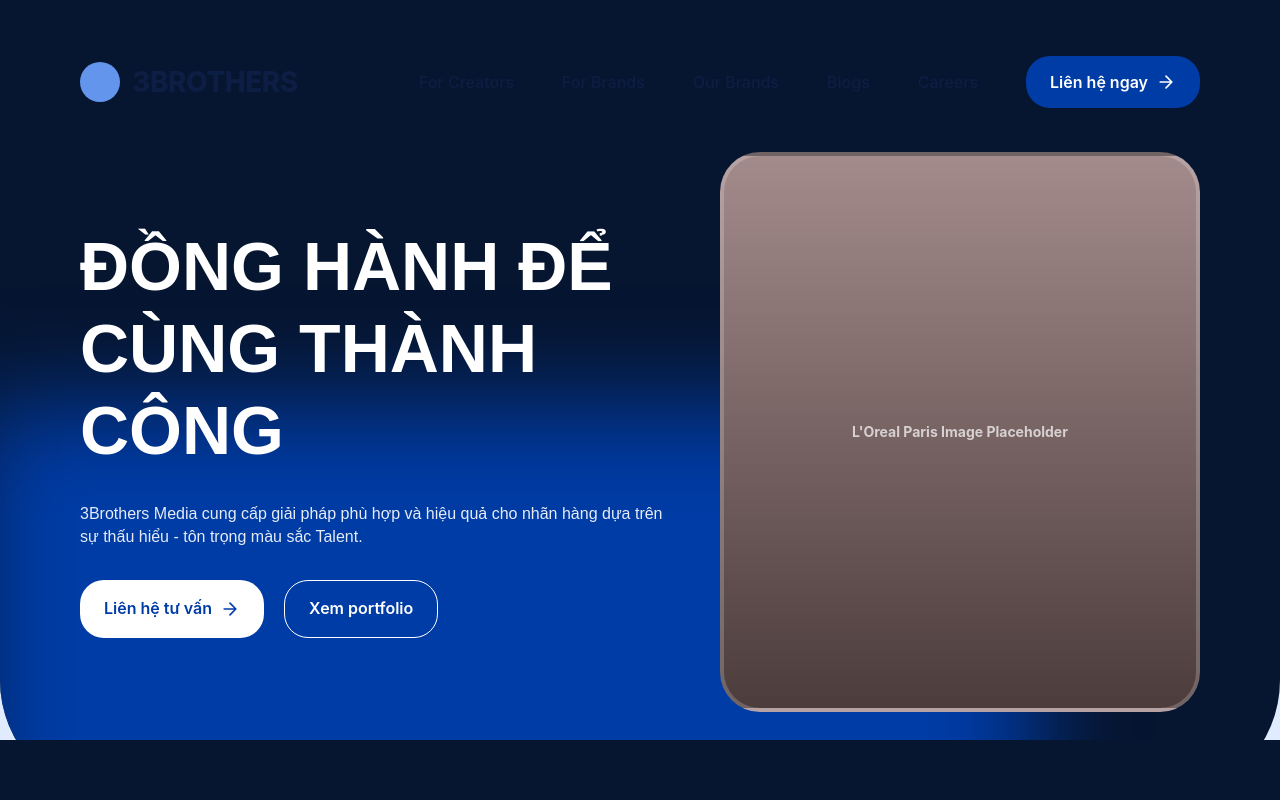
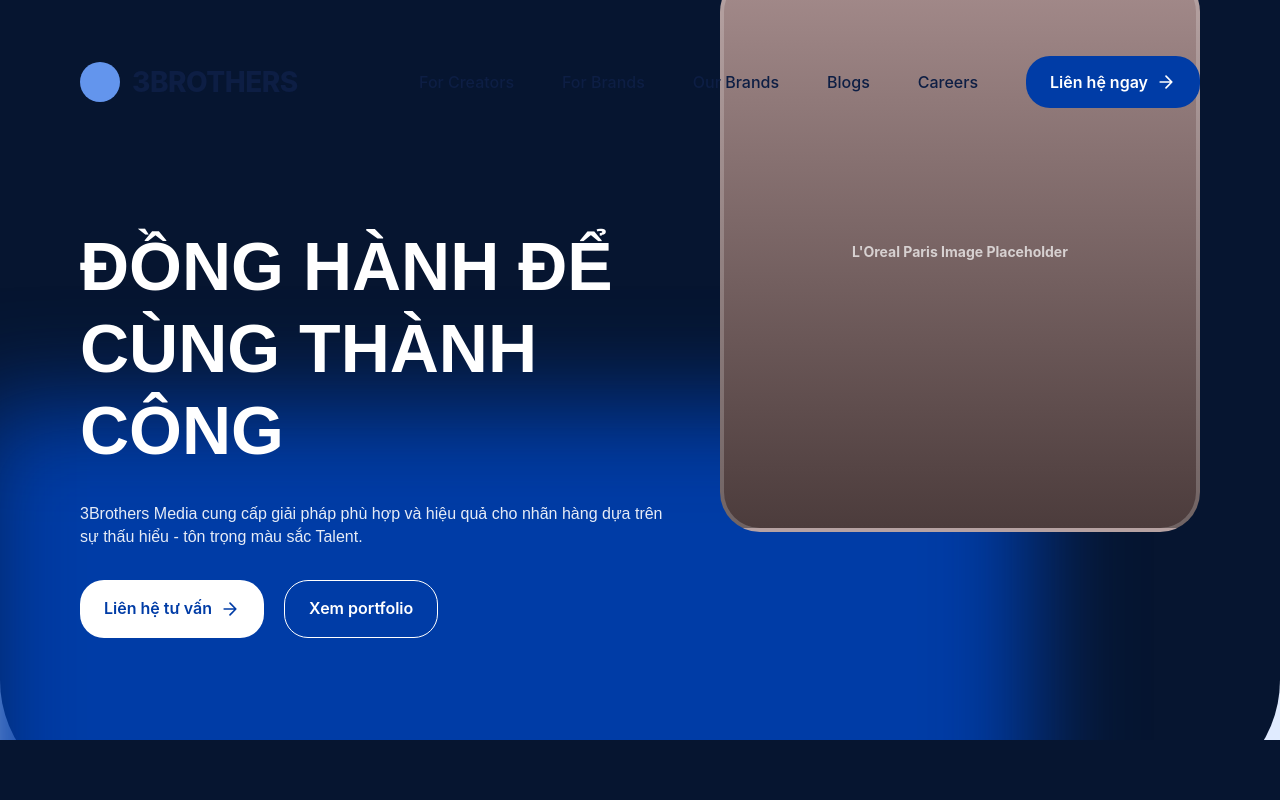
Before and after one commit to huypham501/3BrothersWeb, a Next.js app: page /home-v2 in a window 1280 px wide. Shown: the top 800 px of the page. Built offline with nearby package versions, Linux system fonts and the light colour scheme.

Commit message:
style: update hero banner layout for overlapping image effect

```diff
--- a/src/components/home-v2/sections/HeroSectionV2.tsx
+++ b/src/components/home-v2/sections/HeroSectionV2.tsx
@@ -35,7 +35,8 @@ const HeroContainer = styled.section`
   min-height: 800px;
   background: linear-gradient(0deg, ${colors.bgDark}, ${colors.bgDark}), linear-gradient(180deg, ${colors.primaryLight} 0%, ${colors.primary} 100%);
   border-radius: 0 0 120px 120px;
-  overflow: hidden;
+  overflow-x: clip;
+  overflow-y: visible;
   display: flex;
   align-items: center;
   padding: 0 ${spacing['5xl']};
@@ -200,6 +201,7 @@ const ImagePlaceholder = styled.div`
   border: 4px solid rgba(255,255,255,0.2);
   position: relative;
   overflow: hidden;
+  margin-top: -360px;
 
   ${mediaQueries.down.lg} {
     margin-top: ${spacing.xl};
```
